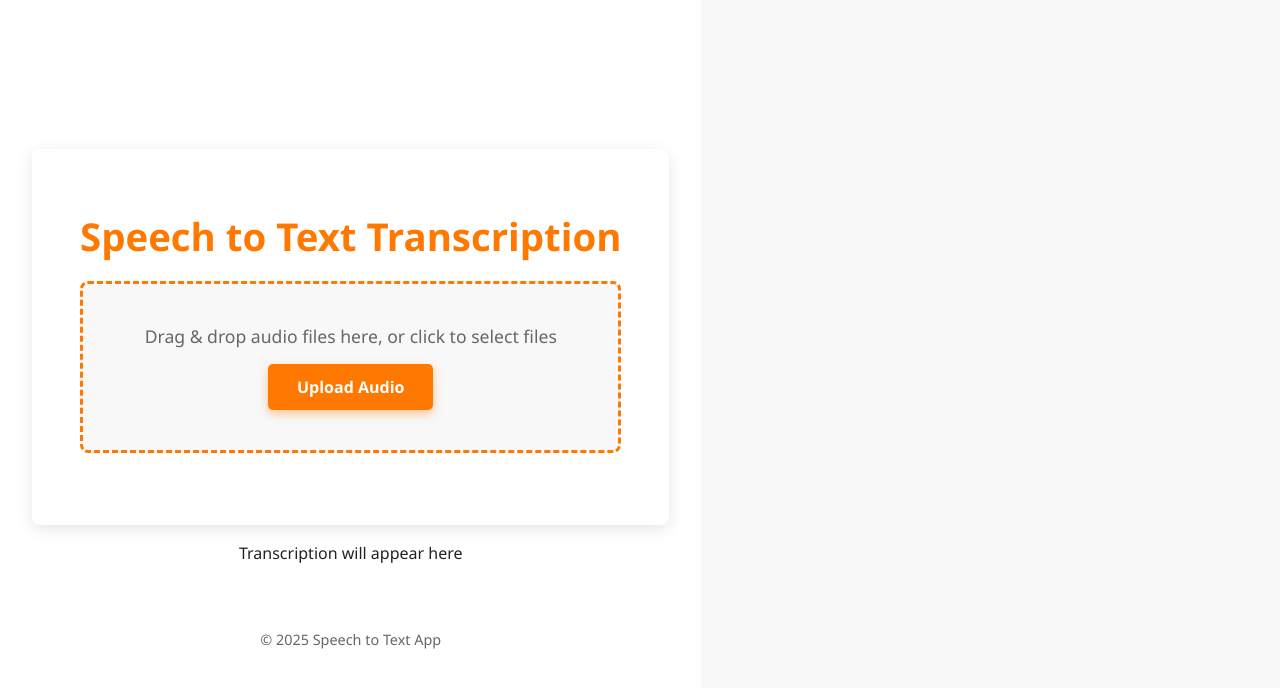
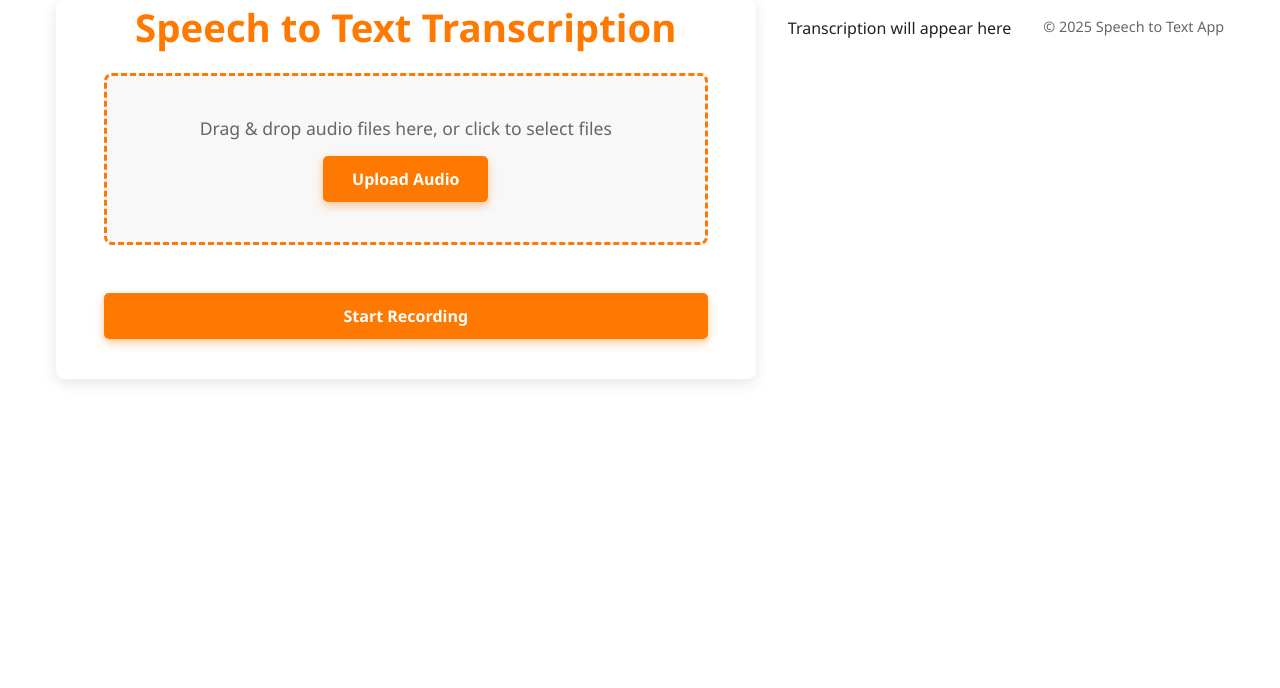
Before and after one commit to AshishBiswas1/Speech-To-Text, a React (Vite) app in the folder client/: page / in a window 1280 px wide. Shown: the top 688 px of the page. Built offline with nearby package versions, Linux system fonts and the light colour scheme.

Commit message:
Added functionality for audio recording.

```diff
--- a/client/src/App.css
+++ b/client/src/App.css
@@ -21,31 +21,46 @@ body, html, #root {
   font-family: "Segoe UI", Tahoma, Geneva, Verdana, sans-serif;
   background: var(--grey-light);
   color: var(--text-dark);
+  overflow-y: auto;
 }
 
-.app-container {
+/* Wrapper providing sticky footer layout */
+.app-outer {
   min-height: 100vh;
   display: flex;
   flex-direction: column;
-  align-items: center;
+}
+
+/* Main content container */
+.app-container {
+  flex: 1 0 auto;
+  min-height: 100vh;
+  width: 100vw;
+  display: flex;
+  flex-direction: row;
+  align-items: flex-start;         /* Align panels to the very top */
   justify-content: center;
-  padding: 2rem;
+  padding: 0 2rem 2rem 2rem;      /* Remove top padding, side/bottom keep */
   background: var(--background-white);
+  box-sizing: border-box;
+  gap: 2rem;
 }
 
 .card {
   background: var(--background-white);
-  padding: 2.5rem 3rem;
+  padding: 0.4rem 3rem 2.5rem 3rem; /* Much less top padding */
   border-radius: var(--border-radius);
   box-shadow: 0 4px 15px var(--shadow-soft);
   max-width: 700px;
   width: 100%;
   text-align: center;
+  margin-top: 0;                   /* Remove any top margin */
 }
 
 .title {
   color: var(--primary-orange);
   font-weight: 700;
+  margin-top: 0 !important;        /* Remove default h1 margin top */
   margin-bottom: 1.5rem;
   font-size: 2.4rem;
   user-select: none;
@@ -191,25 +206,58 @@ body, html, #root {
 }
 
 .footer {
-  margin-top: 3rem;
+  flex-shrink: 0;
+  margin-top: 0;
   color: var(--text-light);
   font-size: 0.9rem;
   user-select: none;
+  text-align: center;
+  padding: 1rem 0 1.5rem 0;
+  background: var(--background-white);
 }
 
-@keyframes fadeIn {
-  from {
-    opacity: 0;
-    transform: translateY(-10%);
-  }
-  to {
-    opacity: 1;
-    transform: translateY(0);
-  }
+/* Record Audio Button styles */
+.record-btn {
+  margin-top: 1rem;
+  background-color: var(--primary-orange);
+  color: white;
+  width: 100%;
+  padding: 0.75rem;
+  font-weight: 600;
+  border-radius: 5px;
+  border: none;
+  cursor: pointer;
+  font-size: 1rem;
+  user-select: none;
+  box-shadow: 0 4px 10px rgba(255, 120, 0, 0.4);
+  transition: background var(--transition), box-shadow var(--transition);
+}
+
+.record-btn:hover,
+.record-btn:focus {
+  background-color: var(--primary-orange-dark);
+  box-shadow: 0 6px 18px rgba(204, 98, 0, 0.6);
+  outline: none;
+}
+
+.record-btn.stop {
+  background-color: #cc0000;
+  box-shadow: 0 4px 10px rgba(204, 0, 0, 0.4);
+}
+
+.record-btn.stop:hover,
+.record-btn.stop:focus {
+  background-color: #990000;
+  box-shadow: 0 6px 18px rgba(153, 0, 0, 0.6);
+  outline: none;
 }
 
 /* Responsive */
 @media (max-width: 600px) {
+  .app-container {
+    flex-direction: column;
+    padding: 1rem;
+  }
   .card {
     padding: 1.5rem 1.8rem;
   }
--- a/client/src/App.tsx
+++ b/client/src/App.tsx
@@ -1,4 +1,4 @@
-import { useState } from "react";
+import { useState, useRef } from "react";
 import AudioUploader from "./components/AudioUploader";
 import TranscriptionResult from "./components/TranscriptionResult";
 import Loader from "./components/Loader";
@@ -14,7 +14,12 @@ export default function App() {
   const [loading, setLoading] = useState(false);
   const [audioNames, setAudioNames] = useState<string[]>([]);
 
-  // Handle multiple files upload
+  // New states for recording
+  const [isRecording, setIsRecording] = useState(false);
+  const mediaRecorderRef = useRef<MediaRecorder | null>(null);
+  const recordedChunksRef = useRef<BlobPart[]>([]);
+
+  // Handle multiple files upload (existing)
   const handleUpload = async (audioFiles: FileList | File[]) => {
     setLoading(true);
     setError("");
@@ -27,6 +32,7 @@ export default function App() {
         formData.append("audio", file);
       });
 
+      // REMINDER: Change your URL to use relative path in production!
       const response = await fetch("/api/transcribe/upload", {
         method: "POST",
         body: formData,
@@ -52,11 +58,102 @@ export default function App() {
     setAudioNames([]);
   };
 
+  // ------ New: recording handling ------
+
+  // Start recording audio from microphone
+  const startRecording = async () => {
+    setError("");
+    if (!navigator.mediaDevices || !navigator.mediaDevices.getUserMedia) {
+      setError("Browser does not support audio recording.");
+      return;
+    }
+    try {
+      const stream = await navigator.mediaDevices.getUserMedia({ audio: true });
+      const mediaRecorder = new MediaRecorder(stream);
+      mediaRecorderRef.current = mediaRecorder;
+      recordedChunksRef.current = [];
+
+      mediaRecorder.ondataavailable = (event) => {
+        if (event.data.size > 0) {
+          recordedChunksRef.current.push(event.data);
+        }
+      };
+
+      mediaRecorder.onstop = () => {
+        const blob = new Blob(recordedChunksRef.current, {
+          type: "audio/webm",
+        });
+        const file = new File([blob], `recording_${Date.now()}.webm`, {
+          type: "audio/webm",
+        });
+
+        // Send the recorded file to your existing upload handler
+        handleUpload([file]);
+      };
+
+      mediaRecorder.start();
+      setIsRecording(true);
+    } catch (err) {
+      setError("Could not start recording: " + (err as Error).message);
+    }
+  };
+
+  // Stop the recording
+  const stopRecording = () => {
+    if (mediaRecorderRef.current && isRecording) {
+      mediaRecorderRef.current.stop();
+      setIsRecording(false);
+    }
+  };
+
+  // ------------------------------------
+
   return (
     <div className="app-container">
       <div className="left-panel card">
         <h1 className="title">Speech to Text Transcription</h1>
         <AudioUploader onUpload={handleUpload} />
+
+        {/* Record Audio Button */}
+        {!isRecording ? (
+          <button
+            className="record-btn"
+            onClick={startRecording}
+            style={{
+              marginTop: "1rem",
+              backgroundColor: "var(--primary-orange)",
+              color: "white",
+              width: "100%",
+              padding: "0.75rem",
+              fontWeight: "600",
+              borderRadius: "5px",
+              border: "none",
+              cursor: "pointer",
+            }}
+            aria-label="Start recording audio"
+          >
+            Start Recording
+          </button>
+        ) : (
+          <button
+            className="record-btn stop"
+            onClick={stopRecording}
+            style={{
+              marginTop: "1rem",
+              backgroundColor: "#cc0000",
+              color: "white",
+              width: "100%",
+              padding: "0.75rem",
+              fontWeight: "600",
+              borderRadius: "5px",
+              border: "none",
+              cursor: "pointer",
+            }}
+            aria-label="Stop recording audio"
+          >
+            Stop Recording
+          </button>
+        )}
 
         {audioNames.length > 0 && (
           <div className="audio-file-info">
```
Also changed, not shown: 2 other files (tests, documents, lock files or other folders).
